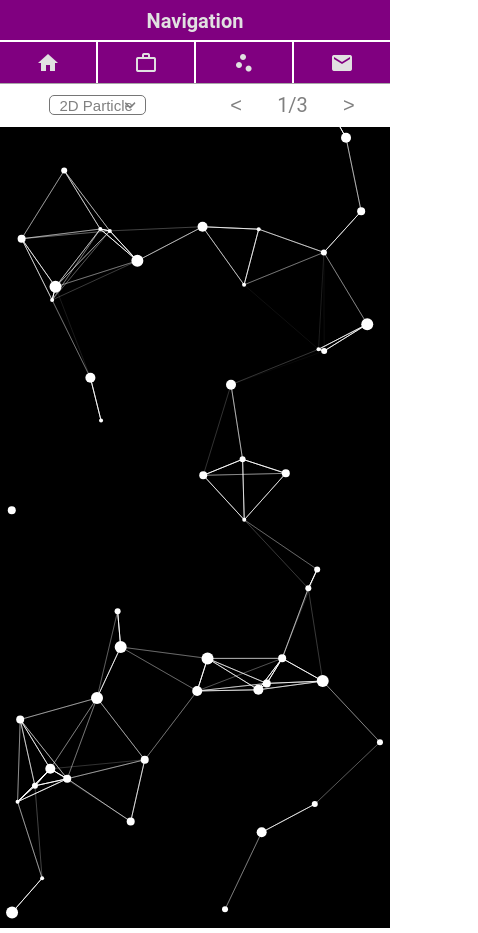
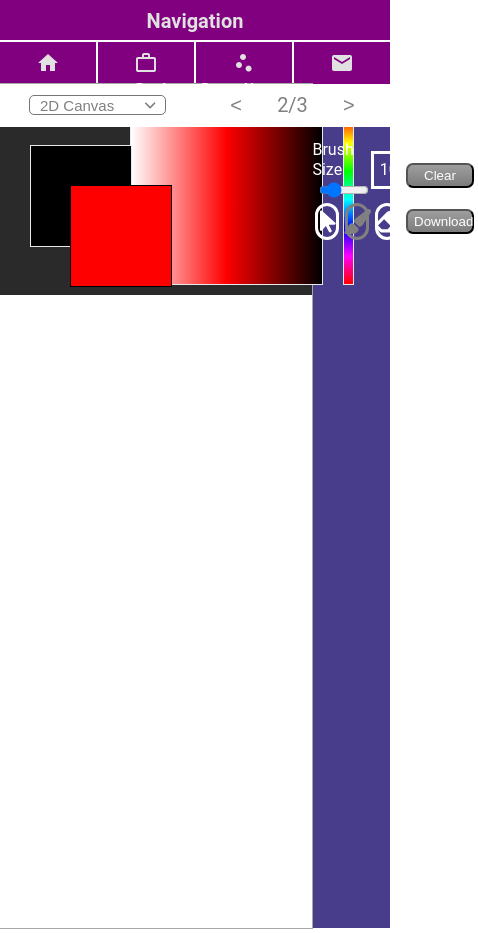
Before and after one commit to JimLeeWeiMin/jimleeweimin.github.io, an Angular app: page /pages/ScatterStuff in a window 390 px wide. Shown: the whole page, 478 px wide, since content can reach past the window. Built offline with nearby package versions, Linux system fonts and the light colour scheme.

Commit message:
Overhaul the html and css for 2d canvas

```diff
--- a/src/app/components/drawing-canvas/drawing-canvas.component.css
+++ b/src/app/components/drawing-canvas/drawing-canvas.component.css
@@ -34,162 +34,104 @@
     z-index: 1000;
 }
 
-.AllToolsWrapper {
+.ToolWrapper {
+    width: 100%;
+    height: 25%;
 
-    width: 100%;
-    height: 100%;
+    display: flex;
+    flex-direction: row;
+    align-items: center;
+    /* justify-content: center; */
 
-    display:flex;
-    flex-direction: row;
-}
-
-.ToolBarWrapper {
-    height: 30%;
+    /* background-color: aquamarine; */
     background-color: rgb(42, 42, 42);
 }
 
-.ToolTipWrapper {
-    height: 20%;
+.ToolWrapper > div {
+    /* width: 25%; */
+    height: 100%;
+
     display: flex;
-    flex-direction: row;
+    flex-direction: column;
+    align-items: center;
+    justify-content: center;
+
+    /* border: solid white; */
+}
+
+.ToolWrapper > div > .Title {
+    position: relative;
+
+    width: 100%;
+    height: 50px;
+
+    /* border: solid white; */
+
+    display: flex;
+    align-items: center;
+    justify-content: center;
 
     font-size: 25px;
-    color:white;
-    font-weight: 400;
+
+    top: 10px;
 }
 
-.ToolNameSwatches {
-    width: 12%;
-    height: 80%;
-
-    /* background-color: blueviolet; */
-    position: relative;
-
-    top: 20%;
-    left: 1%;
-
-    text-align: center;
+.ToolWrapper > div > .Title > span {
+    color: white;
 }
 
-.ToolNameSwatches a {
-    position: relative;
-    top: 30%;
-}
-
-.ToolNameColorGradient {
-    width: 18%;
-    height: 80%;
-
-    /* background-color: blueviolet; */
-    position: relative;
-
-    top: 20%;
-    left: 2.5%;
-
-    text-align: center;
-
-}
-
-.ToolNameColorGradient a {
-    position: relative;
-    top: 30%;
-}
-
-.ToolNameMultiColor {
-    width: 5%;
-    height: 80%;
-
-    /* background-color: blue; */
-    position: relative;
-
-    top: 20%;
-    left: 3.5%;
-
-    text-align: center;
-
-}
-
-.ToolNameMultiColor a {
-    position: relative;
-    top: 30%;
-}
-
-.ToolNameTool {
-    width: 5%;
-    height: 80%;
-
-    /* background-color: blue; */
-    position: relative;
-
-    top: 20%;
-    left: 32.5%;
-
-    text-align: center;
-
-}
-
-.ToolNameTool a {
-    position: relative;
-    top: 30%;
-}
-
-.ColorPickerWrapper {
-    height: 80%;
-    width: 38%;
-    /* background-color: bisque; */
-    display: flex;
-    flex-direction: row;
-
-    position: relative;
-    left: 1%;
-}
-
-.SwatchesWrapper {
-    /* background-color: aquamarine; */
-    width: 35%;
+.ToolWrapper > div > div:nth-child(2) {
+    width: 100%;
     height: 100%;
+    /* background-color: #505050; */
 
     position: relative;
 }
 
+.Swatches {
+    width: 210px;
+}
+
 .SwatchesFront {
     background-color: white;
-    width: 60%;
-    height: 50%;
+    width: 100px;
+    height: 100px;
 
     position: absolute;
-    left: 30%;
-    top: 40%;
+    left: 70px;
+    top: 60px;
 
     z-index: 2;
 
     border: solid;
     border-color: black;
+    border-width: 1px;
 }
 
 .SwatchesBack {
     background-color: black;
-    width: 60%;
-    height: 50%;
+    width: 100px;
+    height: 100px;
 
     position: absolute;
-    left: 2%;
-    top: 15%;
+    left: 30px;
+    top: 20px;
 
     z-index: 1;
 
     border: solid;
     border-color: rgb(233, 233, 233);
+    border-width: 1px;
 }
 
 .SwatchesSwitch {
     /* background-color: rgb(39, 39, 39); */
-    height: 15%;
-    width: 17%;
+    height: 30px;
+    width: 30px;
 
     position: absolute;
-    left: 71%;
-    top: 17%;
+    left: 140px;
+    top: 20px;
 
     display: flex;
     align-items: center;
@@ -197,6 +139,7 @@
 
     border: solid white;
     border-radius: 15px;
+    border-width: 1px;
 }
 
 .SwatchesSwitch .SwatchesSwitchToolTip {
@@ -225,170 +168,60 @@
 }
 
 .ColorGradient {
+    position: relative;
+
+    width: 280px;
+    height: 100%;
+}
+
+.ColorPickerWrapper {
     height: 80%;
-    width: 45%;
+    width: 100%;
+
+    display: flex;
+    flex-direction: row;
+    /* align-items: center;
+    justify-content: center; */
 
     position: relative;
-    top: 10%;
     left: 1%;
+}
 
-    /* background-color: orange; */
+.ColorGradientDiv {
+
+    position: relative;
+    top: 20px;
+    left: 20px;
+
+    width: 200px;
+    height: 100%;
 
     border: solid;
     border-color: rgb(233, 233, 233);
+    border-width: 1px;
 }
 
 .MultiColor {
     /* background-color: cyan; */
 
     width:5%;
-    height:80%;
+    height:100%;
 
     position: relative;
-    top: 10%;
-    left: 8%;
+    top: 20px;
+    left: 40px;
 
     border: solid;
     border-color: rgb(233, 233, 233);
+    border-width: 1px;
 }
 
-
-
-.FileWrapper {
-    width: 13%;
-    height: 80%;
-
-
-
-    /* background-color: pink; */
-
-    position: relative;
-    left: 4%;
+.Tool {
+    width: 300px;
 }
 
-.FileTitleLineWrapper {
-    width: 100%;
-    height: 30%;
-
-    /* background-color: purple; */
-
-    position: relative;
-    top: 5%;
-
-    display:flex;
-    flex-direction: row;
-}
-
-.FileTitleLine {
-    width:25%;
-    height:100%;
-    /* background-color: brown; */
-}
-
-.FileTitleLine hr{
-    width:100%;
-    position: relative;
-
-    top:40%;
-}
-
-.FileTitleText {
-    width: 50%;
-    height:100%;
-
-    /* background-color: aquamarine; */
-
-    position: relative;
-
-    /* Align the text to the center */
-    display:flex;
-    justify-content: center;
-    align-items: center;
-
-    font-size: 20px;
-    color:white;
-}
-
-.ClearCanvasButtonWrapper {
-    width: 100%;
-    height: 30%;
-
-    /* background-color: brown; */
-
-    display:flex;
-    align-items: center;
-    align-content: center;
-}
-
-.ClearCanvasButton {
-    width: 90%;
-    height: 50%;
-
-    color:white;
-    font-weight: 100;
-
-    -webkit-border-radius: 7;
-    -moz-border-radius: 7;
-    border-radius: 7px;
-
-    position: relative;
-    left: 5%;
-    top: 10%;
-
-    background: #9e9e9e;
-    background-image: -webkit-linear-gradient(top, #9e9e9e, #7c7c7c);
-    background-image: -moz-linear-gradient(top, #9e9e9e, #7c7c7c);
-    background-image: -ms-linear-gradient(top, #9e9e9e, #7c7c7c);
-    background-image: -o-linear-gradient(top, #9e9e9e, #7c7c7c);
-    background-image: linear-gradient(to bottom, #9e9e9e, #7c7c7c);
-}
-
-.ClearCanvasButton:hover {
-    background: #7c7c7c;
-    background-image: -webkit-linear-gradient(top, #7c7c7c, #505050);
-    background-image: -moz-linear-gradient(top, #7c7c7c, #505050);
-    background-image: -ms-linear-gradient(top, #7c7c7c, #505050);
-    background-image: -o-linear-gradient(top, #7c7c7c, #505050);
-    background-image: linear-gradient(to bottom, #7c7c7c, #505050);
-}
-
-.DownloadCanvasButtonWrapper {
-    width: 100%;
-    height: 30%;
-
-    /* background-color: purple; */
-}
-
-.SaveCanvasButton {
-    width: 90%;
-    height: 50%;
-
-    color: white;
-    font-weight: 100;
-
-    -webkit-border-radius: 7;
-    -moz-border-radius: 7;
-    border-radius: 7px;
-
-    position: relative;
-    left: 5%;
-    top: 25%;
-
-    background: #9e9e9e;
-    background-image: -webkit-linear-gradient(top, #9e9e9e, #7c7c7c);
-    background-image: -moz-linear-gradient(top, #9e9e9e, #7c7c7c);
-    background-image: -ms-linear-gradient(top, #9e9e9e, #7c7c7c);
-    background-image: -o-linear-gradient(top, #9e9e9e, #7c7c7c);
-    background-image: linear-gradient(to bottom, #9e9e9e, #7c7c7c);
-}
-
-.SaveCanvasButton:hover {
-    background: #7c7c7c;
-    background-image: -webkit-linear-gradient(top, #7c7c7c, #505050);
-    background-image: -moz-linear-gradient(top, #7c7c7c, #505050);
-    background-image: -ms-linear-gradient(top, #7c7c7c, #505050);
-    background-image: -o-linear-gradient(top, #7c7c7c, #505050);
-    background-image: linear-gradient(to bottom, #7c7c7c, #505050);
+.Brush {
+    width: 200px;
 }
 
 .BrushWrapper {
@@ -398,7 +231,9 @@
     /* background-color: blue; */
 
     position: relative;
-    left: 2%;
+    top: 20px;
+
+
 }
 
 .BrushSizeWrapper {
@@ -409,6 +244,7 @@
 
     display: flex;
     flex-direction: row;
+
 }
 
 .BrushSize {
@@ -540,18 +376,132 @@
 #BrushWrapper {
     border: solid gray;
     border-radius: 15px;
+
+    width: 100%;
+    height: 100%;
+
+    position: relative;
+    top: 20px;
 }
 
-#Brush {
-    color: gray;
+.File {
+    width: 200px;
+}
+
+.FileWrapper {
+    width: 13%;
+    height: 80%;
+
+    position: relative;
+    top: 20px;
+}
+
+.ClearCanvasButtonWrapper {
+    width: 100%;
+    height: 30%;
+
+    /* background-color: brown; */
+
+    display:flex;
+    align-items: center;
+    align-content: center;
+}
+
+.ClearCanvasButton {
+    width: 90%;
+    height: 50%;
+
+    color:white;
+    font-weight: 100;
+
+    -webkit-border-radius: 7;
+    -moz-border-radius: 7;
+    border-radius: 7px;
+
+    position: relative;
+    left: 5%;
+    top: 10%;
+
+    background: #9e9e9e;
+    background-image: -webkit-linear-gradient(top, #9e9e9e, #7c7c7c);
+    background-image: -moz-linear-gradient(top, #9e9e9e, #7c7c7c);
+    background-image: -ms-linear-gradient(top, #9e9e9e, #7c7c7c);
+    background-image: -o-linear-gradient(top, #9e9e9e, #7c7c7c);
+    background-image: linear-gradient(to bottom, #9e9e9e, #7c7c7c);
+}
+
+.ClearCanvasButton:hover {
+    background: #7c7c7c;
+    background-image: -webkit-linear-gradient(top, #7c7c7c, #505050);
+    background-image: -moz-linear-gradient(top, #7c7c7c, #505050);
+    background-image: -ms-linear-gradient(top, #7c7c7c, #505050);
+    background-image: -o-linear-gradient(top, #7c7c7c, #505050);
+    background-image: linear-gradient(to bottom, #7c7c7c, #505050);
+}
+
+.DownloadCanvasButtonWrapper {
+    width: 100%;
+    height: 30%;
+
+    /* background-color: purple; */
+}
+
+.SaveCanvasButton {
+    width: 90%;
+    height: 50%;
+
+    color: white;
+    font-weight: 100;
+
+    -webkit-border-radius: 7;
+    -moz-border-radius: 7;
+    border-radius: 7px;
+
+    position: relative;
+    left: 5%;
+    top: 25%;
+
+    background: #9e9e9e;
+    background-image: -webkit-linear-gradient(top, #9e9e9e, #7c7c7c);
+    background-image: -moz-linear-gradient(top, #9e9e9e, #7c7c7c);
+    background-image: -ms-linear-gradient(top, #9e9e9e, #7c7c7c);
+    background-image: -o-linear-gradient(top, #9e9e9e, #7c7c7c);
+    background-image: linear-gradient(to bottom, #9e9e9e, #7c7c7c);
+}
+
+.SaveCanvasButton:hover {
+    background: #7c7c7c;
+    background-image: -webkit-linear-gradient(top, #7c7c7c, #505050);
+    background-image: -moz-linear-gradient(top, #7c7c7c, #505050);
+    background-image: -ms-linear-gradient(top, #7c7c7c, #505050);
+    background-image: -o-linear-gradient(top, #7c7c7c, #505050);
+    background-image: linear-gradient(to bottom, #7c7c7c, #505050);
 }
 
 .DrawingCanvasWrapper {
     background-color: rgb(255, 255, 255);
     width: 100%;
-    height: 70%;
+    height: 75%;
+}
 
-    /* display: flex;
-    align-items: center;
-    justify-content: center; */
+
+/* Tablet */
+@media screen and
+(min-width: 601px) and
+(max-width: 1279px) {
+    .ToolTipWrapper {
+        height: 20%;
+        width: 100%;
+
+        display: flex;
+        flex-direction: row;
+
+        font-size: 25px;
+        color:white;
+        font-weight: 400;
+    }
+
+    .ToolTipWrapper > div {
+        width: 25%;
+    }
 }
--- a/src/app/components/drawing-canvas/drawing-canvas.component.html
+++ b/src/app/components/drawing-canvas/drawing-canvas.component.html
@@ -3,20 +3,12 @@
     <div class="EraserPointer" #EraserPointer></div>
 </div>
 
-
-<div class="ToolBarWrapper">
-
-    <div class="ToolTipWrapper">
-        <div class="ToolNameSwatches"><a>Swatches</a></div>
-        <div class="ToolNameColorGradient"><a>Color Gradient</a></div>
-        <div class="ToolNameMultiColor"><a>Color</a></div>
-        <div class="ToolNameTool"><a>Tools</a></div>
+<div class="ToolWrapper">
+    <div class="Swatches">
+        <div class="Title">
+            <span>Swatches</span>
         </div>
-
-    <div class="AllToolsWrapper">
-
-        <div class="ColorPickerWrapper">
-            <div class="SwatchesWrapper">
+        <div>
             <div class="SwatchesFront" #divCanvasColorSelected>
                 <canvas #canvasColorSelected></canvas>
             </div>
@@ -27,25 +19,27 @@
                 <span class="SwatchesSwitchToolTip">Switches Foreground and Background Color (X)</span>
             </div>
         </div>
-
-            <div class="ColorGradient" #divCanvasColorGradientSelector (mousedown)="colorPickerDown($event)" (mouseup)="colorPickerUp($event)" (mousemove)="colorPickerMove($event)">
+    </div>
+    <div class="ColorGradient">
+        <div class="Title">
+            <span>Color Gradient</span>
+        </div>
+        <div>
+            <div class="ColorPickerWrapper">
+                <div class="ColorGradientDiv" #divCanvasColorGradientSelector (mousedown)="colorPickerDown($event)" (mouseup)="colorPickerUp($event)" (mousemove)="colorPickerMove($event)">
                     <canvas #canvasColorGradientSelector></canvas>
                 </div>
                 <div class="MultiColor" #divCanvasMultiColor (mousedown)="multiColorPickerDown($event)" (mouseup)="multiColorPickerUp($event)" (mousemove)="multiColorPickerMove($event)">
                     <canvas #canvasMultiColor></canvas>
                 </div>
-
-
-
             </div>
-
+        </div>
+    </div>
+    <div class="Brush">
+        <div class="Title">
+            <span>Brush</span>
+        </div>
         <div class="BrushWrapper">
-            <div class="FileTitleLineWrapper">
-                <div class="FileTitleLine"><hr></div>
-                <div class="FileTitleText">Brush</div>
-                <div class="FileTitleLine"><hr></div>
-            </div>
-
             <div class="BrushSizeWrapper">
                 <div class="BrushSize">
                     Brush Size
@@ -72,16 +66,13 @@
                     <span class="EraserSwitchToolTip">Eraser Tool (E)</span>
                 </div>
             </div>
-
-
         </div>
-
+    </div>
+    <div class="File">
+        <div class="Title">
+            <span>File</span>
+        </div>
         <div class="FileWrapper">
-            <div class="FileTitleLineWrapper">
-                <div class="FileTitleLine"><hr></div>
-                <div class="FileTitleText">File</div>
-                <div class="FileTitleLine"><hr></div>
-            </div>
             <div class="ClearCanvasButtonWrapper">
                 <button class="ClearCanvasButton" (click)="ClearCanvas()">Clear</button>
             </div>
@@ -89,12 +80,9 @@
                 <button class="SaveCanvasButton" (click)="DownloadCanvas()">Download</button>
             </div>
         </div>
-
-
-
+    </div>
 </div>
 
-</div>
 <div class="DrawingCanvasWrapper" #MyDivCanvas >
     <canvas #canvasEl (mouseleave)="mouseLeave($event)" (mouseenter)="mouseEnter($event)" (mouseup)="mouseUp($event)" (mousedown)="mouseDown($event)" (mousemove)="mouseMove($event)" (touchstart)="touchStart($event)" (touchend)="touchEnd($event)" (touchmove)="touchMove($event)"></canvas>
 </div>
--- a/src/app/pages/scatter-stuff/scatter-stuff.component.css
+++ b/src/app/pages/scatter-stuff/scatter-stuff.component.css
@@ -103,7 +103,7 @@
     width: 50%;
     color: gray;
 }
-
+/* Tablet */
 @media screen and
 (min-width: 601px) and
 (max-width: 1279px) {
@@ -113,7 +113,9 @@
         /* background-color: aqua; */
 
         /* Move the wrapper to the right side  */
+        position: relative;
         float: right;
+
         top: 5%;
     }
 
@@ -267,11 +269,41 @@
     }
 
     .MyStuffWrapper {
-        width: 100%;
+        width: 80%;
         height:100%;
         background-color: black;
         position: relative;
 
         outline: 1px solid rgb(167, 167, 167);
     }
+
+    @media screen and
+    (min-width: 1px) and
+    (max-width: 450px) {
+
+        .PageSelect {
+            font-size: 15px;
+            color: gray;
+
+            border-radius: 5px;
+
+            width: 70%;
+            height: 20px;
+
+
+
+            background-color: rgb(255, 255, 255);
+
+            /* Remove the arrow */
+            -moz-appearance: none;
+            -webkit-appearance: none;
+            appearance: none;
+        }
+
+        .ArrowDownWrapper {
+            position: absolute;
+            right: 20%;
+            color: gray;
+        }
+    }
 }
--- a/src/app/pages/scatter-stuff/scatter-stuff.component.html
+++ b/src/app/pages/scatter-stuff/scatter-stuff.component.html
@@ -26,7 +26,6 @@
         </div>
     </div>
 
-    <!-- <div class="MyStuffWrapper" (mousemove)="getMousePos($event)"> -->
     <div class="MyStuffWrapper" [ngSwitch]="num">
         <app-particle-emitter *ngSwitchCase="1" ></app-particle-emitter>
         <app-drawing-canvas *ngSwitchCase="2" ></app-drawing-canvas>
--- a/src/app/pages/scatter-stuff/scatter-stuff.component.ts
+++ b/src/app/pages/scatter-stuff/scatter-stuff.component.ts
@@ -12,7 +12,7 @@ export class ScatterStuffComponent implements OnInit {
 
   iconArrowDown = faAngleDown;
 
-  num: number = 1;
+  num: number = 2;
   currentMax: number = 3;
 
   name:string = "";
```
Also changed, not shown: 3 other files (tests, documents, lock files or other folders). Lines whose indentation alone changed are shown as unchanged.
